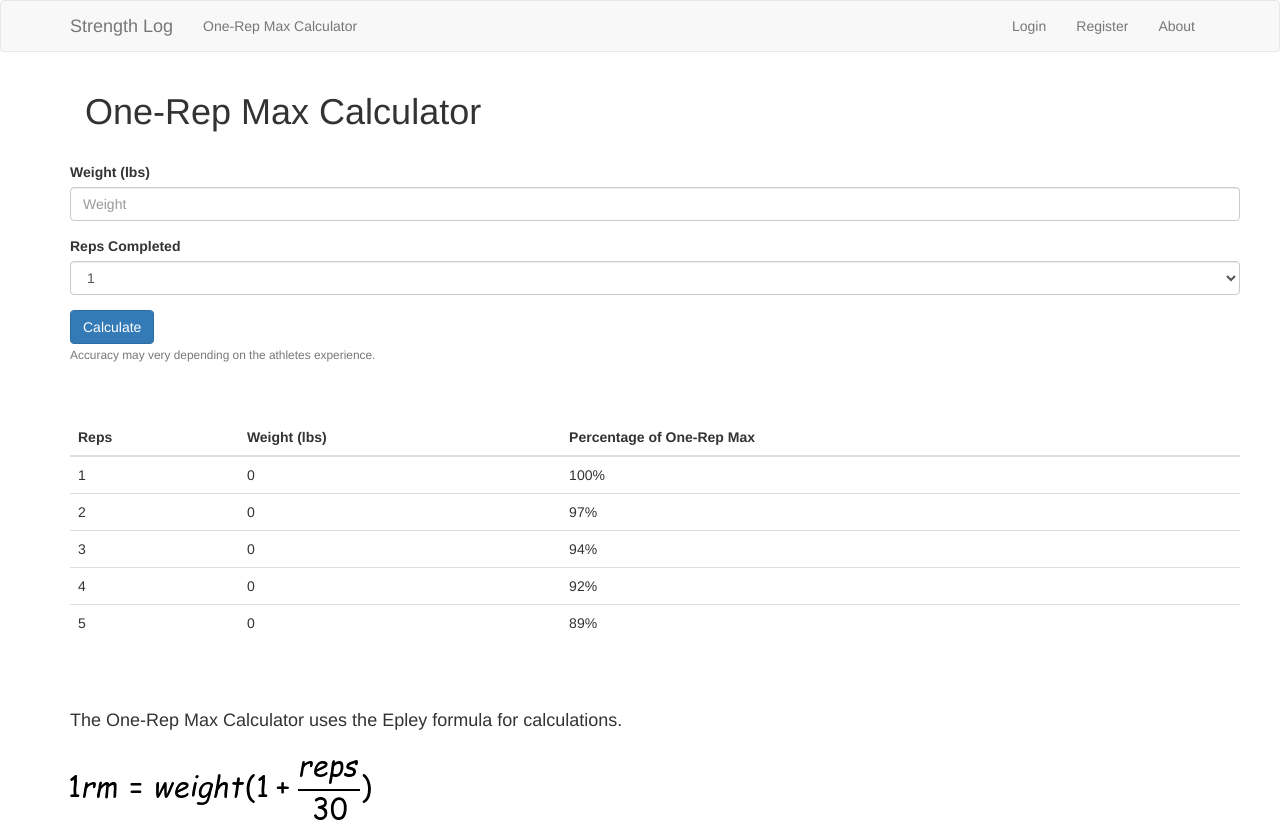
After one commit to Rshep3087/strength_log, a Flask app: page /max_calculator in a window 1280 px wide. The commit adds this page. Run offline with Flask 2, Linux system fonts and the light colour scheme; some libraries are stand-ins or nearby versions.

Commit message:
Addition of a one rep max calc still requires client side validation

```diff
--- a/strength_log/main/routes.py
+++ b/strength_log/main/routes.py
@@ -70,3 +70,8 @@ def main_lift(lift):
 @main.route("/about")
 def about():
     return render_template("about.html", title="About")
+
+
+@main.route("/max_calculator")
+def max_calculator():
+    return render_template("max_calculator.html", title="One-Rep Max Calculator")
--- /dev/null
+++ b/strength_log/static/js/max_calculator.js
@@ -0,0 +1,26 @@
+function precise(x) {
+    return Math.round(x * 2) / 2;
+}
+
+function calculateMax() {
+    const weight = Number(document.getElementById("weightLifted").value);
+    const reps = Number(document.getElementById("repsCompleted").value);
+
+    const table = document.getElementById("max-rep-table");
+
+    const oneRepDisplay = document.getElementById("one-rep-max");
+
+    oneRepMax = weight * (1 + (reps / 30));
+    twoRepMax = oneRepMax * 0.97
+    threeRepMax = oneRepMax * 0.94
+    fourRepMax = oneRepMax * 0.92
+    fiveRepMax = oneRepMax * 0.89
+
+    table.rows[1].cells[1].innerHTML = precise(oneRepMax);
+    table.rows[2].cells[1].innerHTML = precise(twoRepMax);
+    table.rows[3].cells[1].innerHTML = precise(threeRepMax);
+    table.rows[4].cells[1].innerHTML = precise(fourRepMax);
+    table.rows[5].cells[1].innerHTML = precise(fiveRepMax);
+
+    oneRepDisplay.innerHTML = `Your One-Rep Max: ${precise(oneRepMax)} lbs`;
+}
--- a/strength_log/templates/base.html
+++ b/strength_log/templates/base.html
@@ -24,6 +24,7 @@
           <li><a href="{{ url_for('user_personal_records.new_personal_records') }}">PR's</a></li>
           <li><a href="{{ url_for('maxes.new_max') }}">Training Max</a></li>
           {% endif %}
+          <li><a href="{{ url_for('main.max_calculator') }}">One-Rep Max Calculator</a></li>
         </ul>
         <ul class="nav navbar-nav navbar-right">
           {% if current_user.is_anonymous %}
--- /dev/null
+++ b/strength_log/templates/max_calculator.html
@@ -0,0 +1,88 @@
+{% extends "base.html" %}
+{% block app_content %}
+<div class="content-section">
+	<div class="container">
+        <div>
+            <h1>One-Rep Max Calculator</h1>
+        </div>
+        <br>
+        <div class="row">
+            <div class="form-group">
+                <label for="weightLifted">Weight (lbs)</label>
+                <input type="text" class="form-control" id="weightLifted" placeholder="Weight" required>
+            </div>
+            <div class="form-group">
+                <label for="repsCompleted">Reps Completed</label>
+                <select name="repsCompleted" id="repsCompleted" class="form-control">
+                    <option value="1">1</option>
+                    <option value="2">2</option>
+                    <option value="3">3</option>
+                    <option value="4">4</option>
+                    <option value="5">5</option>
+                    <option value="6">6</option>
+                    <option value="7">7</option>
+                    <option value="8">8</option>
+                    <option value="9">9</option>
+                    <option value="10">10</option>
+                </select>
+            </div>
+            <div class="form-group">
+                <button type="submit" class="btn btn-primary" onclick="calculateMax()">Calculate</button><br>
+                <small id="calculatorTip" class="form-text text-muted">Accuracy may very depending on the athletes experience.</small>
+            </div>
+        </div>
+        <div class="text-center">
+            <h2 id="one-rep-max"></h2>
+        </div>
+        <br>
+        <div class="row">
+            <table class="table" id="max-rep-table">
+                <thead>
+                  <tr>
+                    <th scope="col">Reps</th>
+                    <th scope="col">Weight (lbs)</th>
+                    <th scope="col">Percentage of One-Rep Max</th>
+                  </tr>
+                </thead>
+                <tbody>
+                  <tr>
+                    <td>1</td>
+                    <td>0</td>
+                    <td>100%</td>
+                  </tr>
+                  <tr>
+                    <td>2</td>
+                    <td>0</td>
+                    <td>97%</td>
+                  </tr>
+                  <tr>
+                    <td>3</td>
+                    <td>0</td>
+                    <td>94%</td>
+                  </tr>
+                  <tr>
+                    <td>4</td>
+                    <td>0</td>
+                    <td>92%</td>
+                  </tr>
+                  <tr>
+                    <td>5</td>
+                    <td>0</td>
+                    <td>89%</td>
+                  </tr>
+                </tbody>
+              </table>
+        </div>
+        <br>
+        <br>
+        <div class="row">
+            <h4>The One-Rep Max Calculator uses the Epley formula for calculations.</h4><br>
+            <img src="{{url_for('static', filename='assets/epley_formula.png')}}" alt="Epley Formula">
+        </div>
+    </div>
+</div>
+{% endblock %}
+{% block scripts %}
+<script src="{{url_for('static', filename='js/max_calculator.js')}}"></script>
+{{super()}}
+{% endblock %}
```
Also changed, not shown: README.md, strength_log/static/assets/epley_formula.png (added), strength_log/static/assets/one_rep_max.png (added).
